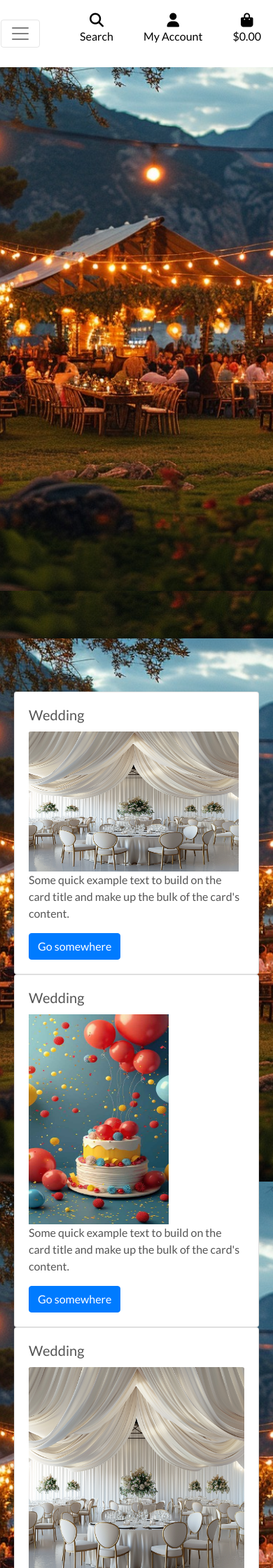
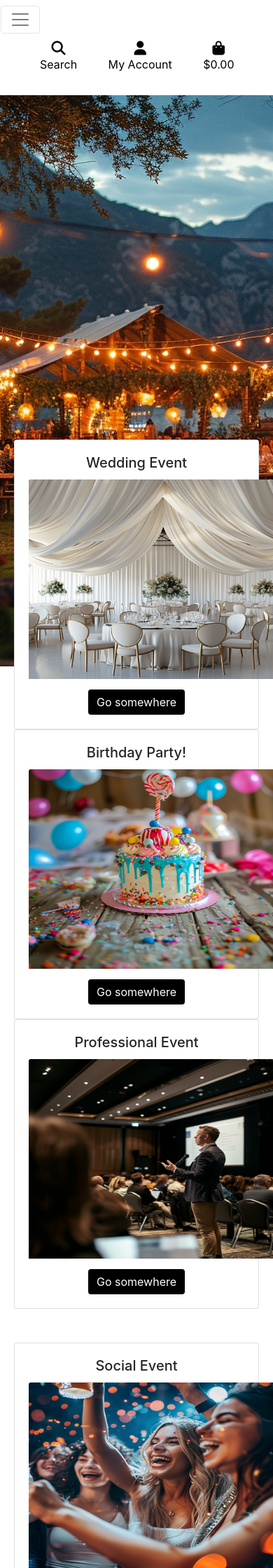
Before and after one commit to Nick8735/magnus_events_v1, a Django app: page / in a window 390 px wide; the page is wider, and only the part inside the window is pictured. Shown: the top 2240 px of that part at 70% size. Run offline with Django 3.2, Linux system fonts and the light colour scheme; some libraries are stand-ins or nearby versions; some web fonts are replaced.

Commit message:
added images and cards

```diff
--- a/home/templates/home/index.html
+++ b/home/templates/home/index.html
@@ -17,39 +17,88 @@
     <div class="container mt-5">
         <div class="row">
             <!-- Add your card content here -->
-                <div class="col-md-4">
+            <div class="col-md-4 text-center"> <!-- Added text-center class -->
                 <div class="card">
-                        <div class="card-body">
-                            <h5 class="card-title">Wedding</h5>
-                            <img src="/media/wedding.png" alt="" class="card-img-top" style="width: 300px; height: 200px;">
-                            <p class="card-text">Some quick example text to build on the card title and make up the bulk of the card's content.</p>
+                    <div class="card-body text-center"> <!-- Added text-center class -->
+                        <h5 class="card-title">Wedding Event</h5>
+                        <img src="/media/wedding.png" alt="" class="card-img-top">
+
+                        <div class="d-flex justify-content-center"> <!-- Added d-flex and justify-content-center classes -->
                             <a href="" class="btn btn-primary">Go somewhere</a>
                         </div>
                     </div>
                 </div>
-                <div class="col-md-4">
+            </div>
+            <div class="col-md-4 text-center"> <!-- Added text-center class -->
                 <div class="card">
-                        <div class="card-body">
-                            <h5 class="card-title">Wedding</h5>
-                            <img src="/media/party.jpg" alt="" cclass="card-img-top" style="width: 200px; height: 300px;">
-                            <p class="card-text">Some quick example text to build on the card title and make up the bulk of the card's content.</p>
-                            <a href="" class="btn btn-primary">Go somewhere</a>
+                    <div class="card-body text-center"> <!-- Added text-center class -->
+                        <h5 class="card-title">Birthday Party!</h5>
+                        <img src="/media/birthday_cake_2.png" alt="" class="card-img-top">
+
+                        <div class="d-flex justify-content-center"> <!-- Added d-flex and justify-content-center classes -->
+                            <a href="" class="btn btn-primary" >Go somewhere</a>
                         </div>
                     </div>
                 </div>
-                <div class="col-md-4">
+            </div>
+            <div class="col-md-4 text-center"> <!-- Added text-center class -->
                 <div class="card">
-                        <div class="card-body">
-                            <h5 class="card-title">Wedding</h5>
-                            <img src="/media/wedding.png" alt="" class="card-img-top">
-                            <p class="card-text">Some quick example text to build on the card title and make up the bulk of the card's content.</p>
+                    <div class="card-body text-center"> <!-- Added text-center class -->
+                        <h5 class="card-title">Professional Event</h5>
+                        <img src="/media/office_event.png" alt="" class="card-img-top">
+
+                        <div class="d-flex justify-content-center"> <!-- Added d-flex and justify-content-center classes -->
                             <a href="" class="btn btn-primary">Go somewhere</a>
+                        </div>
                     </div>
                 </div>
             </div>
             <!-- Add more columns and cards as needed -->
         </div>
     </div>
+
+    <div class="container mt-5">
+        <div class="row">
+            <!-- Add your card content here -->
+            <div class="col-md-4 text-center"> <!-- Added text-center class -->
+                <div class="card">
+                    <div class="card-body text-center"> <!-- Added text-center class -->
+                        <h5 class="card-title">Social Event</h5>
+                        <img src="/media/dance_2.png" alt="" class="card-img-top">
+
+                        <div class="d-flex justify-content-center"> <!-- Added d-flex and justify-content-center classes -->
+                            <a href="" class="btn btn-primary">Go somewhere</a>
+                        </div>
+                    </div>
+                </div>
+            </div>
+            <div class="col-md-4 text-center"> <!-- Added text-center class -->
+                <div class="card">
+                    <div class="card-body text-center"> <!-- Added text-center class -->
+                        <h5 class="card-title">Placeholder</h5>
+                        <img src="/media/birthday_cake_2.png" alt="" class="card-img-top">
+
+                        <div class="d-flex justify-content-center"> <!-- Added d-flex and justify-content-center classes -->
+                            <a href="" class="btn btn-primary">Go somewhere</a>
+                        </div>
+                    </div>
+                </div>
+            </div>
+            <div class="col-md-4 text-center"> <!-- Added text-center class -->
+                <div class="card">
+                    <div class="card-body text-center"> <!-- Added text-center class -->
+                        <h5 class="card-title">Store</h5>
+                        <img src="/media/store.png" alt="" class="card-img-top">
+
+                        <div class="d-flex justify-content-center"> <!-- Added d-flex and justify-content-center classes -->
+                            <a href="" class="btn btn-primary">Go somewhere</a>
+                        </div>
+                    </div>
+                </div>
+            </div>
+            <!-- Add more columns and cards as needed -->
+        </div>
     </div>
 
+</div>
 {% endblock %}
--- a/magnus_events_v1/settings.py
+++ b/magnus_events_v1/settings.py
@@ -161,6 +161,8 @@ USE_TZ = True
 STATIC_URL = '/static/'
 STATICFILES_DIRS = (os.path.join(BASE_DIR, 'static'),)  # Corrected spelling
 
+STATIC_ROOT = '/absolute/path/to/static/root/'
+
 MEDIA_URL = '/media/'
 MEDIA_ROOT = '/workspace/magnus_events_v1/magnus_events_v1/media/'
 
--- a/static/css/base.css
+++ b/static/css/base.css
@@ -1,12 +1,5 @@
 
 
-html, body {
-    height: 100%;
-    margin: 0;
-    background: url('/magnus_events_v1/media/background_image3.jpg') no-repeat center top / cover fixed; /* Background image for the body */
-    color: #555;
-    font-family: 'Lato', sans-serif;
-}
 
 
 .background-image-container {
@@ -21,11 +14,22 @@ html, body {
     position: relative;
     z-index: 1;
     margin: 5px;
-}
+    margin-top: -400px;
+    }
 
-/* Your other styles remain the same */
+    .card-img-top {
+        padding-right: 15px;
+        padding-bottom: 15px;
+        width: 400px;
+        height: 300px;
 
+    }
 
+    .btn{
+        background-color: black;
+        border: #000;
+
+    }
 /* from Bulma */
 .icon {
     align-items: center;
```
Also changed, not shown: magnus_events_v1/media/birthday.png (added), magnus_events_v1/media/birthday_cake_2.png (added), magnus_events_v1/media/dance.png (added), magnus_events_v1/media/dance_2.png (added), magnus_events_v1/media/office_event.png (added), 1 other file. Lines whose indentation alone changed are shown as unchanged.
